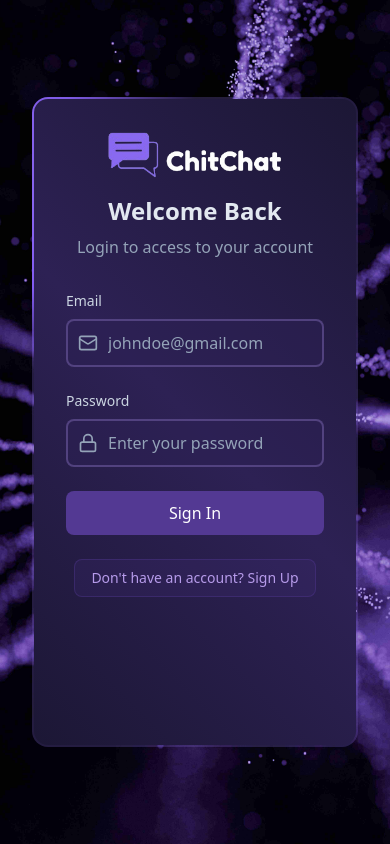
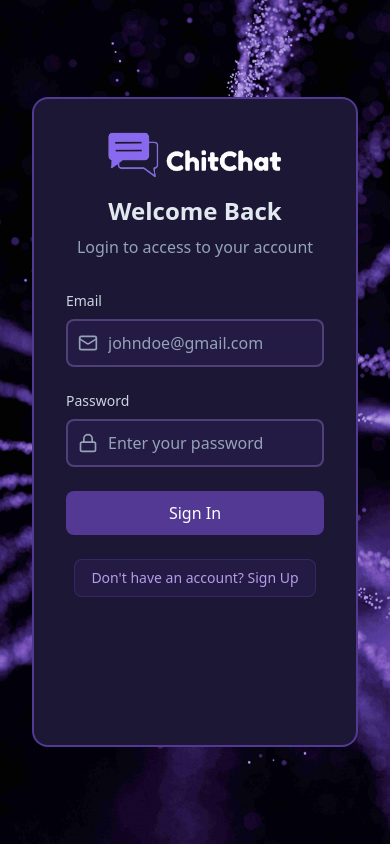
Before and after one commit to YashSinghal02/ChitChatFrontend, a React (Vite) app: page /login in a window 390 px wide. Built offline with nearby package versions, Linux system fonts and the light colour scheme; no server answers.

Commit message:
reduce mobile input lag by disabling animated gradient border on small screens

```diff
--- a/src/index.css
+++ b/src/index.css
@@ -53,8 +53,16 @@
   }
 } */
 
+.animate-border {
+  contain: paint;
+  will-change: transform;
+  transform: translateZ(0);
+}
+
 @media (max-width: 500px) {
   .animate-border {
     animation: none;
+    background: #1c1735;
+    border: 2px solid #533993;
   }
 }
```
